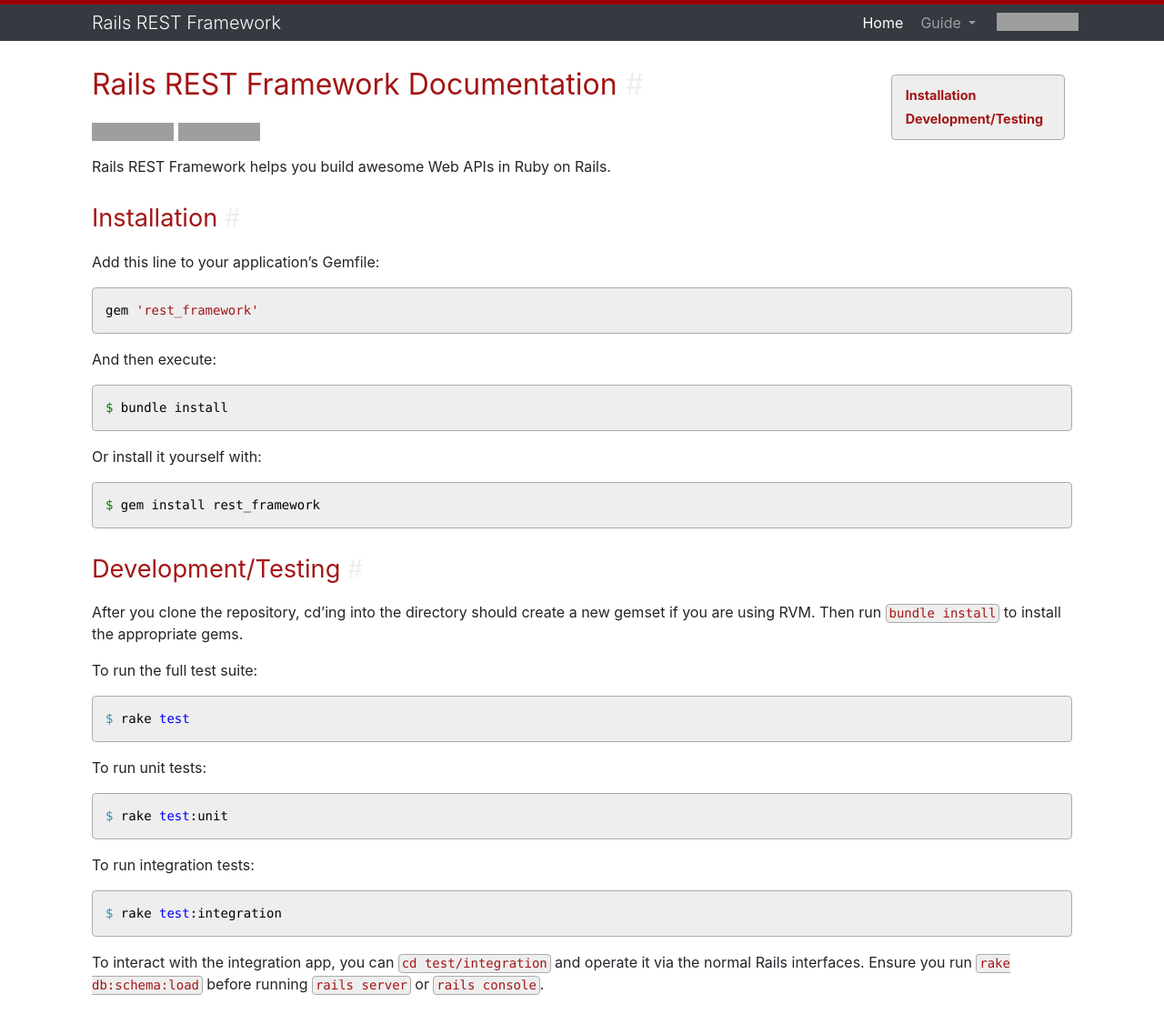
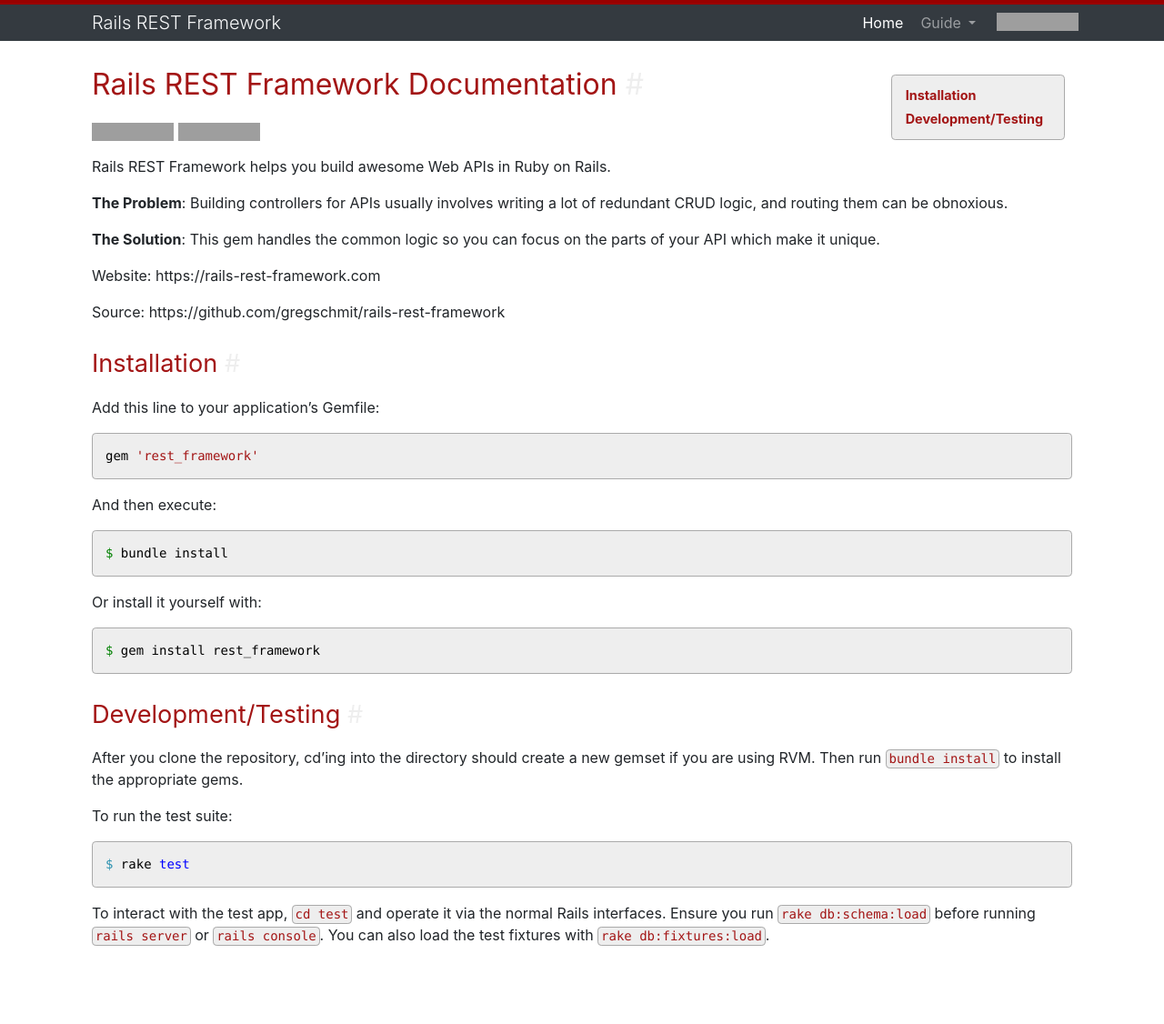
Before and after one commit to gregschmit/rails-rest-framework, a Jekyll site: the page built from docs/index.md, in a window 1280 px wide. Shown: the whole page at 91% size. Built offline with Jekyll 4.4.1, drawn with Linux system fonts in a browser that asks for light colours; nearby versions of some CDN libraries; our own code applies the rules of GitHub Pages for plain Markdown files; after the commit the page ends 1072 px from its top, so only the background shows below that; grey boxes are pictures that could not be loaded.

Commit message:
Update docs index and README.

````diff
--- a/docs/index.md
+++ b/docs/index.md
@@ -7,6 +7,16 @@ layout: default
 [![Build Status](https://travis-ci.org/gregschmit/rails-rest-framework.svg?branch=master)](https://travis-ci.org/gregschmit/rails-rest-framework)
 
 Rails REST Framework helps you build awesome Web APIs in Ruby on Rails.
+
+**The Problem**: Building controllers for APIs usually involves writing a lot of redundant CRUD
+logic, and routing them can be obnoxious.
+
+**The Solution**: This gem handles the common logic so you can focus on the parts of your API which
+make it unique.
+
+Website: https://rails-rest-framework.com
+
+Source: https://github.com/gregschmit/rails-rest-framework
 
 ## Installation
 
@@ -33,24 +43,12 @@ $ gem install rest_framework
 After you clone the repository, cd'ing into the directory should create a new gemset if you are
 using RVM. Then run `bundle install` to install the appropriate gems.
 
-To run the full test suite:
+To run the test suite:
 
 ```shell
 $ rake test
 ```
 
-To run unit tests:
-
-```shell
-$ rake test:unit
-```
-
-To run integration tests:
-
-```shell
-$ rake test:integration
-```
-
-To interact with the integration app, you can `cd test/integration` and operate it via the normal
-Rails interfaces. Ensure you run `rake db:schema:load` before running `rails server` or
-`rails console`.
+To interact with the test app, `cd test` and operate it via the normal Rails interfaces. Ensure you
+run `rake db:schema:load` before running `rails server` or `rails console`. You can also load the
+test fixtures with `rake db:fixtures:load`.
````
Also changed, not shown: README.md.
